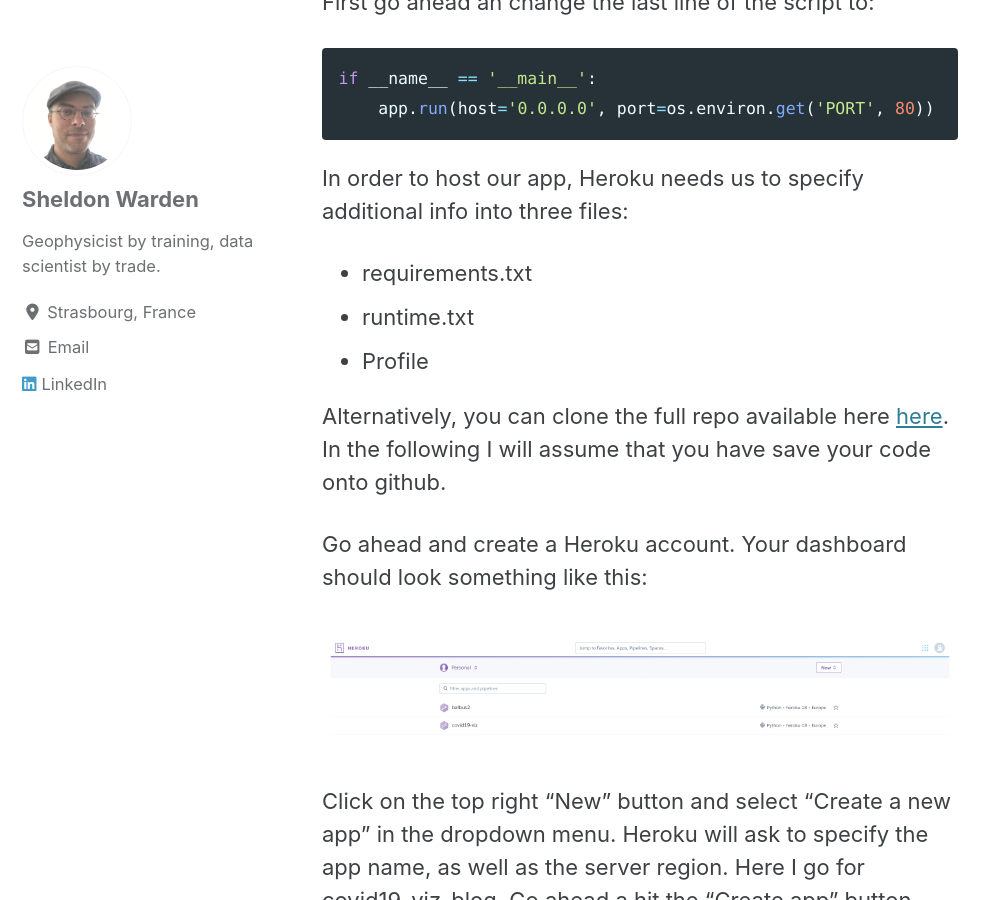
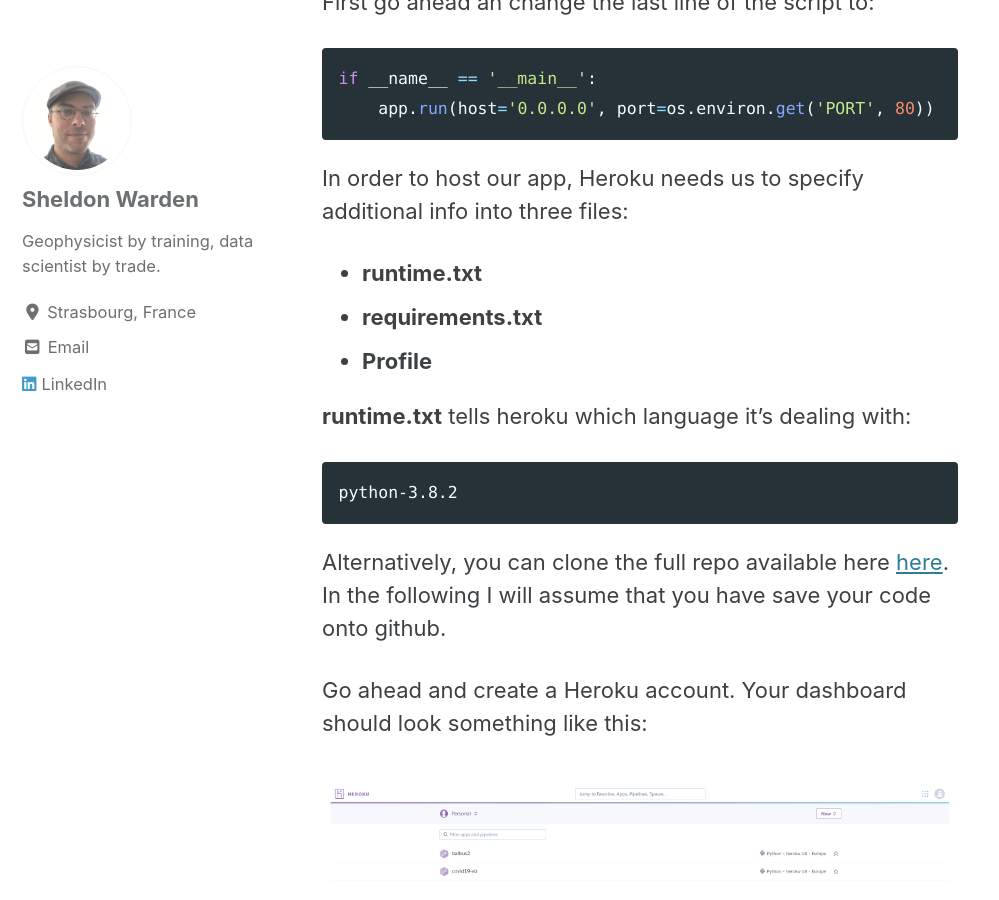
Before and after one commit to Ovide19/blog, a Jekyll site: the page built from _posts/2020-05-01-covidII.md, in a window 1280 px wide and 900 px high, scrolled down 3798 px. Shown: the whole window, without its empty margins (0-999 px from the left). Built offline with Jekyll 4.4.1, drawn with Linux system fonts in a browser that asks for light colours; cached includes are drawn as plain includes; nearby versions of some CDN libraries.

Commit message:
experiment with snippets

````diff
--- a/_posts/2020-05-01-covidII.md
+++ b/_posts/2020-05-01-covidII.md
@@ -102,9 +102,15 @@
 ```
 
 In order to host our app, Heroku needs us to specify additional info into three files:
-- requirements.txt
-- runtime.txt
-- Profile
+- **runtime.txt**
+- **requirements.txt**
+- **Profile**
+
+**runtime.txt** tells heroku which language it's dealing with:
+
+```
+python-3.8.2
+```
 
 
 Alternatively, you can clone the full repo available here [here](https://github.com/Ovide19/covid19-viz-blog). In the following I will assume that you have save your code onto github.
````
